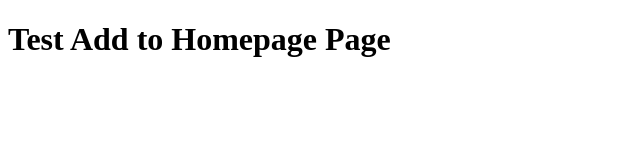
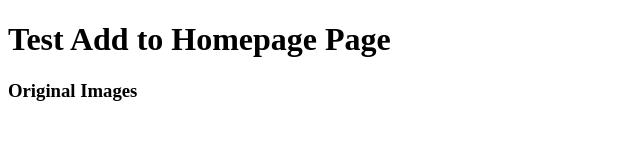
Before and after one commit to cullenmooney/add-to-homescreen, a website: page index.html in a window 1280 px wide. Shown: the whole page, without its empty margins (0-640 px from the left). Drawn offline with Linux system fonts and the light colour scheme.

Commit message:
testing og images

```diff
--- a/index.html
+++ b/index.html
@@ -23,6 +23,7 @@
 </head>
 <body>
 	<h1>Test Add to Homepage Page</h1>
+	<h3>Original Images</h3>
 	<script>
 		addToHomescreen({
 			lifespan: 0,
--- a/src/addtohomescreen.js
+++ b/src/addtohomescreen.js
@@ -488,8 +488,6 @@ ath.Class.prototype = {
 		// try to get the highest resolution application icon
 		if ( !this.applicationIcon ) {
 			if ( ath.OS == 'ios' ) {
-				// **** originally listed below
-
 				this.applicationIcon = document.querySelector('head link[rel^=apple-touch-icon][sizes="180x180"],head link[rel^=apple-touch-icon][sizes="152x152"],head link[rel^=apple-touch-icon][sizes="144x144"],head link[rel^=apple-touch-icon][sizes="120x120"],head link[rel^=apple-touch-icon][sizes="114x114"],head link[rel^=apple-touch-icon]');
 			} else {
 				this.applicationIcon = document.querySelector('head link[rel^="shortcut icon"][sizes="196x196"],head link[rel^=apple-touch-icon]');
```
Also changed, not shown: imgs/android-chrome-192x192.png (deleted), imgs/android-chrome-512x512.png (deleted), imgs/icon-152x152.png, imgs/icon-16x16.png (deleted), imgs/icon-196x196.png, 1 other file.
